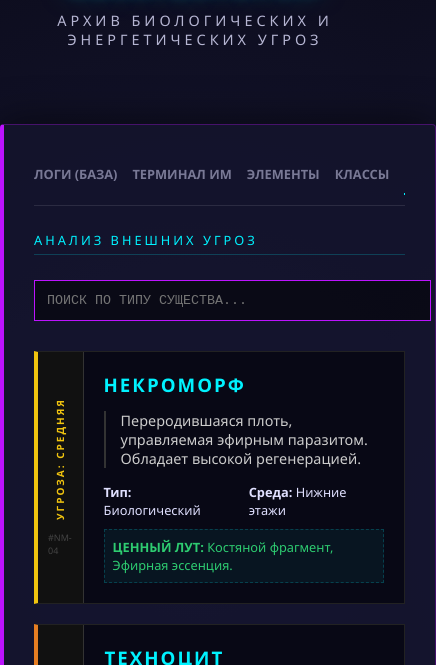
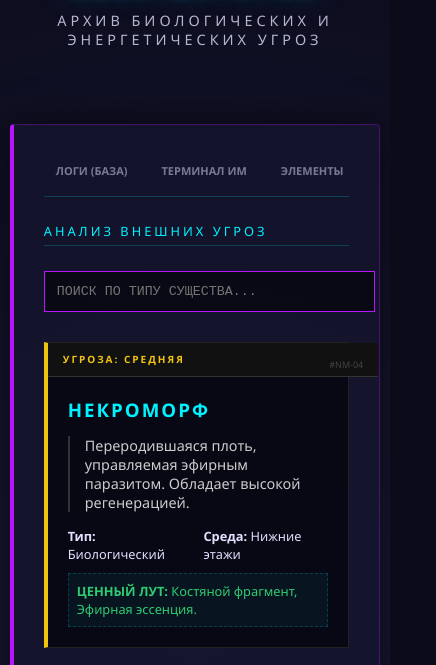
Before and after one commit to Snowl0rd/infinity.dungeon.io, a plain HTML site: page bestiary.html in a window 390 px wide. Shown: the part 113-778 px from the top of the page, 436 px wide, since content can reach past the window. Drawn offline with Linux system fonts and the light colour scheme.

Commit message:
Add files via upload

```diff
--- a/bestiary.html
+++ b/bestiary.html
@@ -4,6 +4,7 @@
     <meta charset="UTF-8">
     <title>TERMINAL: BESTIARY_DATABASE</title>
     <link rel="stylesheet" href="style.css">
+    <meta name="viewport" content="width=device-width, initial-scale=1.0">
 </head>
 <body>
 
@@ -95,5 +96,4 @@
         }
     </script>
 </body>
-
 </html>
--- a/script.js
+++ b/script.js
@@ -1,7 +1,11 @@
 function calculate() {
+    const floorInput = document.getElementById('floor');
+    if (!floorInput) return; // Если мы не на странице калькулятора — ничего не делаем
+
+    const floor = parseFloat(floorInput.value) || 0;
+    // ... далее весь твой код расчета ...
     // Получаем значения из полей ввода
     // Если поле пустое, берем 0 (чтобы не было ошибок в расчетах)
-    const floor = parseFloat(document.getElementById('floor').value) || 0;
     const termMod = parseFloat(document.getElementById('terminal').value);
     const statusMod = parseFloat(document.getElementById('status').value);
     const etherMod = parseFloat(document.getElementById('ether').value);
--- a/style.css
+++ b/style.css
@@ -569,3 +569,77 @@ select {
         font-size: 1.6em;
     }
 }
+
+/* --- МОБИЛЬНАЯ АДАПТАЦИЯ --- */
+@media (max-width: 768px) {
+    /* 1. Навигация: делаем её листаемой пальцем влево-вправо */
+    .nav-tabs {
+        display: flex;
+        overflow-x: auto;
+        white-space: nowrap;
+        gap: 10px;
+        padding-bottom: 8px;
+        border-bottom: 1px solid rgba(0, 242, 255, 0.2);
+        -webkit-overflow-scrolling: touch; /* плавная прокрутка для iPhone */
+    }
+
+    .nav-item {
+        font-size: 11px; /* чуть меньше шрифт */
+        padding: 8px 12px;
+        flex-shrink: 0; /* кнопки не сжимаются */
+    }
+
+    /* 2. Контейнеры: убираем лишние пустые поля по бокам */
+    .main-container {
+        width: 100%;
+        margin: 10px 0;
+        padding: 15px;
+        border-left-width: 2px; /* полоска потоньше */
+        box-sizing: border-box;
+    }
+
+    /* 3. Сетки: всё выстраиваем в одну колонку */
+    .info-grid, .terminal-grid, .class-grid, .calc-grid {
+        grid-template-columns: 1fr !important;
+        gap: 15px;
+    }
+
+    /* 4. Специфично для Калькулятора */
+    .terminal-frame {
+        width: 100%;
+        border-width: 1px;
+    }
+
+    .calc-grid {
+        padding: 15px; /* меньше внутренний отступ */
+    }
+
+    .glitch-value {
+        font-size: 40px; /* огромные цифры ИМ уменьшаем для экрана телефона */
+    }
+
+    .display-screen {
+        height: 180px;
+    }
+
+    /* 5. Карточки в Бестиарии: меняем направление с горизонтального на вертикальное */
+    .mob-card {
+        flex-direction: column;
+    }
+
+    .mob-side-info {
+        width: 100%;
+        height: auto;
+        flex-direction: row;
+        writing-mode: horizontal-tb; /* текст теперь читается обычно */
+        border-right: none;
+        border-bottom: 1px solid #333;
+        padding: 5px 15px;
+        justify-content: space-between;
+    }
+
+    .threat-label {
+        writing-mode: horizontal-tb;
+        transform: none;
+    }
+}
```
Also changed, not shown: calc.html (line endings or trailing spaces), classes.html (line endings or trailing spaces), elements.html (line endings or trailing spaces), index.html (line endings or trailing spaces).
